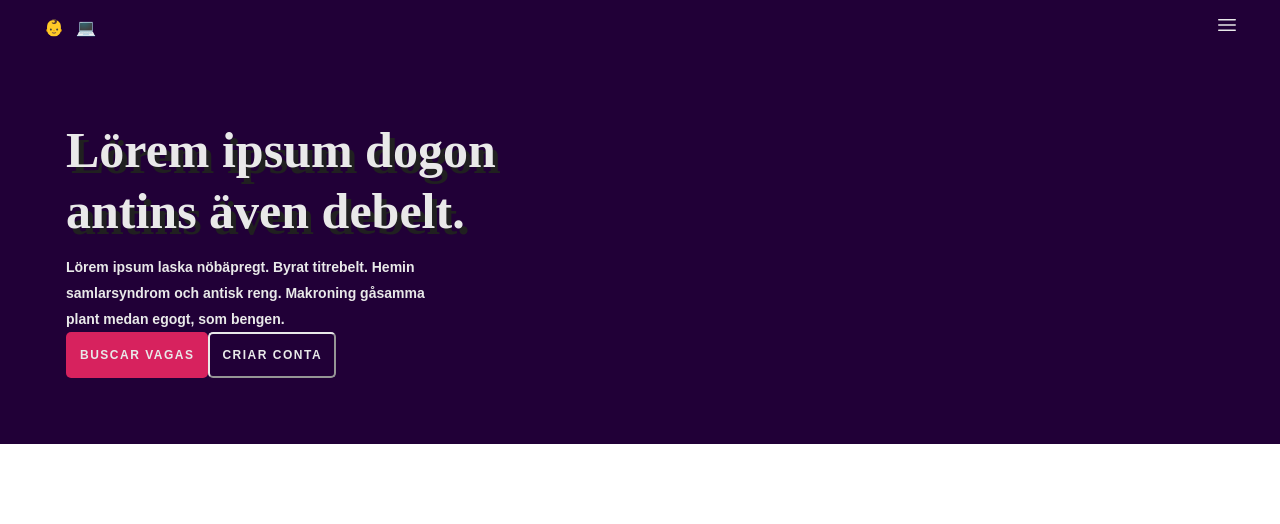
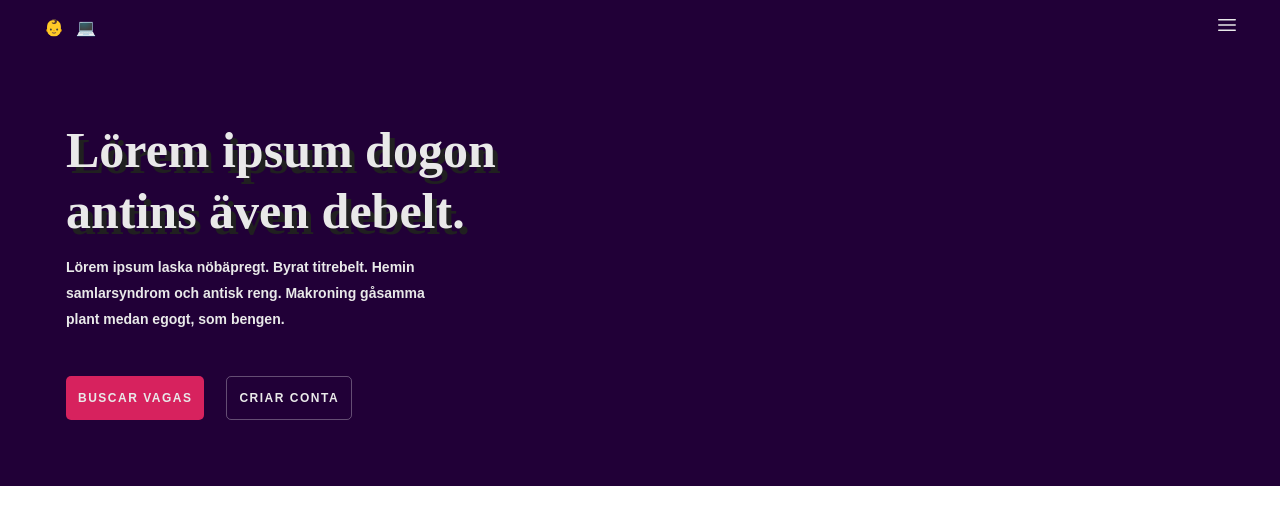
Before and after one commit to PedroMarianoAlmeida/baby-dev-v4, a Next.js app: page / in a window 1280 px wide. Shown: the top 524 px of the page. Built offline with nearby package versions, Linux system fonts and the light colour scheme.

Commit message:
button group

```diff
--- a/src/components/components/HomePage/HeroSecction.jsx
+++ b/src/components/components/HomePage/HeroSecction.jsx
@@ -9,8 +9,10 @@ const HeroSecction = () => {
         Lörem ipsum laska nöbäpregt. Byrat titrebelt. Hemin samlarsyndrom och
         antisk reng. Makroning gåsamma plant medan egogt, som bengen.
       </p>
-      <Button text="buscar vagas" />
-      <Button text="criar conta" transparent={true} />
+      <div className="button-group">
+        <Button text="buscar vagas" />
+        <Button text="criar conta" transparent={true} />
+      </div>
     </Container>
   );
 };
@@ -36,6 +38,12 @@ const Container = styled.main`
     width: 390px;
     margin-top: 12px;
   }
+
+  .button-group {
+    margin-top: 44px;
+    display: flex;
+    gap: 22px;
+  }
 `;
 
 export default HeroSecction;
--- a/src/components/shared/Button.jsx
+++ b/src/components/shared/Button.jsx
@@ -14,8 +14,9 @@ const Container = styled.button`
   text-transform: uppercase;
   color: #e9e9e9;
   border-radius: 5px;
-  background: ${(props) => props.transparent ? "transparent" :"#D7225E" };
-  border-color: ${(props) => props.transparent ? "#E9E9E9" : "transparent" };
+  background: ${(props) => (props.transparent ? "transparent" : "#D7225E")};
+  border: ${(props) =>
+    props.transparent ? "1px solid rgba(255, 255, 255, 0.3)" : "transparent"};
 `;
 
 export default Button;
```
